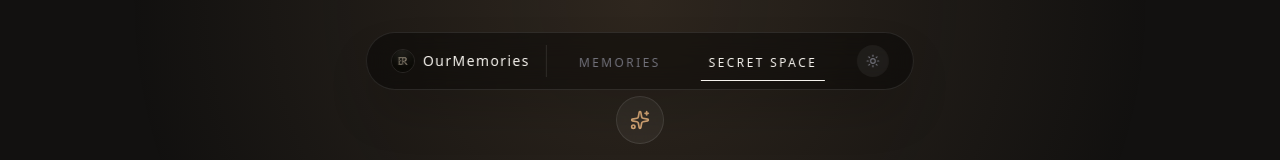
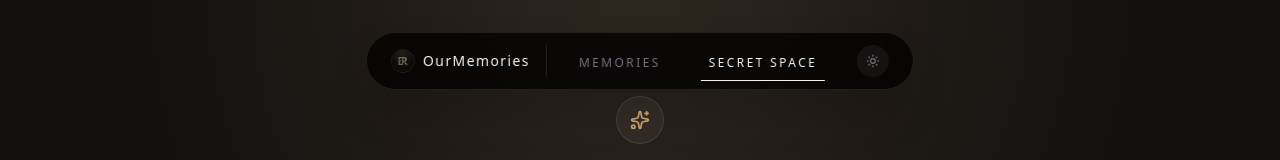
Before and after one commit to Ferzirayhan/OurMemories, a Next.js app: page /secret-space in a window 1280 px wide. Shown: the top 160 px of the page. Built offline with nearby package versions, Linux system fonts and the light colour scheme; no server answers; the database is empty; a web font is replaced by a local one.

Commit message:
fix: darker navbar background (0.4 → 0.75 opacity)

```diff
--- a/src/app/globals.css
+++ b/src/app/globals.css
@@ -43,7 +43,7 @@
   --text-secondary: #a1a1aa;
   --text-muted: #71717a;
   --text-faint: #52525b;
-  --nav-bg: rgba(0,0,0,0.4);
+  --nav-bg: rgba(0,0,0,0.75);
   --modal-overlay: rgba(0,0,0,0.9);
   --shadow-color: rgba(0,0,0,0.3);
   --scrollbar-thumb: #27272a;
```
